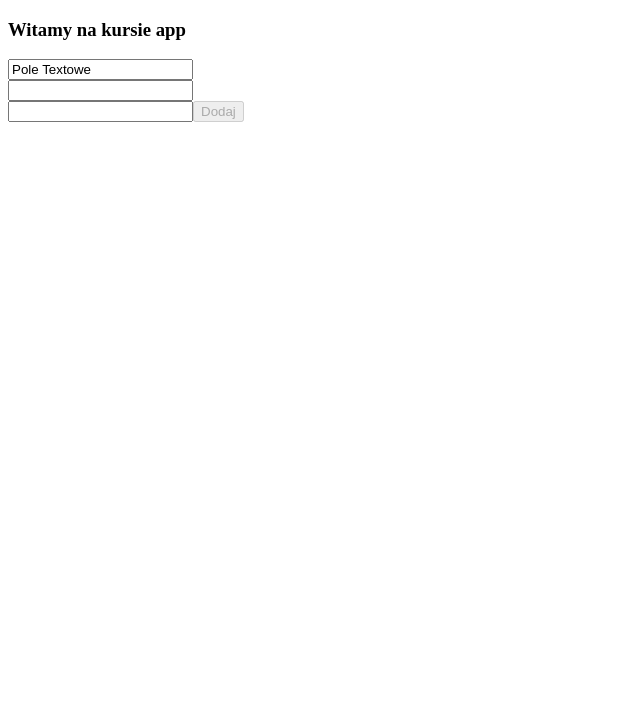
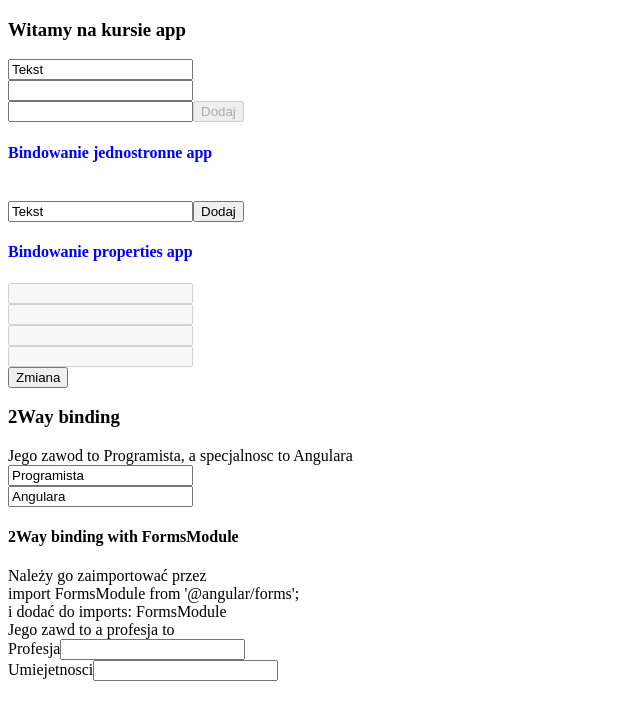
Before and after one commit to daniel0609/KursAngular, an Angular app: page / in a window 1280 px wide. Shown: the top 720 px of the page, without its empty margins (0-640 px from the left). Built offline with nearby package versions, Linux system fonts and the light colour scheme.

Commit message:
all bindings done

```diff
--- a/src/app/app.component.css
+++ b/src/app/app.component.css
@@ -0,0 +1,6 @@
+.color{
+    color: blue;
+}
+.color2{
+    color: red;
+}
--- a/src/app/app.component.html
+++ b/src/app/app.component.html
@@ -6,8 +6,7 @@
 </div>
 
 <div>
-  <input [(ngModel)]="inputText2Way">
-  {{inputText2Way}}
+  <input [(ngModel)]="inputText2Way"> {{inputText2Way}}
 </div>
 
 <div>
@@ -15,3 +14,43 @@
   <button [disabled]="button">Dodaj</button>
   {{showClick}}
 </div>
+
+<h4 [className]="colorClass"> Bindowanie jednostronne {{title}}</h4>
+
+<img [src]="logoUrl">
+<br>
+<input [maxLength]="maxLen" [value]="inputText">
+<button [disabled]="isDisable" (click)="change()">Dodaj</button>
+
+<h4 [className]="colorClass"> Bindowanie properties {{title}}</h4>
+
+<input [disabled]="isDisable2" (focus)="onFocus()">
+<br>
+<input [disabled]="isDisable2" (click)="onClick($event)">
+<br>
+<input [disabled]="isDisable2" (mousemove)="onMouseMove($event)">
+<br>
+<input [disabled]="isDisable2" (paste)="onPaste()">{{inputText2}}
+<br>
+<button (click)="change2()"> Zmiana</button>
+
+<h3>2Way binding</h3>
+Jego zawod to {{profession}}, a specjalnosc to {{skill}}
+<br>
+<input [value]="profession" (input)="saveProff($event)">
+<br>
+<input [value]="skill" (input)="saveSkill($event)">
+
+<h4>2Way binding with FormsModule</h4>
+Należy go zaimportować przez
+<br>import FormsModule from '@angular/forms';
+<br> i dodać do imports: FormsModule
+<br>
+
+Jego zawd to {{profession2}}a profesja to {{skill2}}
+<br>
+<label>Profesja</label>
+<input [(ngModel)]="profession2">
+<br>
+<label> Umiejetnosci</label>
+<input [(ngModel)]="skill2">
--- a/src/app/app.component.ts
+++ b/src/app/app.component.ts
@@ -7,13 +7,64 @@ import { Component } from '@angular/core';
 })
 export class AppComponent {
   title = 'app';
-  inputText = 'Pole Textowe';
+
+  inputText = 'Tekst';
+  inputText2 = '';
+  maxLen = 5;
+  colorClass = 'color';
+  logoUrl = '';
+
+  profession = 'Programista';
+  skill = 'Angulara';
+
+  profession2 = '';
+  skill2 = '';
+
+  isDisable = true;
+  isDisable2 = true;
+
   inputText2Way = '';
   button = true;
   showClick = '';
+
+  constructor() {
+    setTimeout(() => { this.isDisable = false; }, 3000);
+  }
+
+  change() {
+    this.inputText = 'Zamiana tekstu';
+    this.maxLen = 10;
+    this.colorClass = 'color2';
+    this.logoUrl = 'https://angular.io/assets/images/logos/angular/angular.png';
+  }
 
   click(event) {
     this.showClick = 'Przycisk aktywny!';
     this.button = false;
   }
+
+  onClick(event) {
+    console.log(event);
+  }
+
+  onFocus() {
+    this.colorClass = 'color2';
+  }
+
+  onMouseMove(event) {
+    console.log('x: ' + event.clientX + 'y: ' + event.clientY);
+  }
+
+  onPaste() {
+    this.inputText2 = 'Nie wklejaj, wpisz!';
+  }
+  change2() {
+    this.isDisable2 = false;
+  }
+  saveProff(event) {
+    this.profession = event.target.value;
+  }
+  saveSkill(event) {
+    this.skill = event.target.value;
+  }
 }
```
